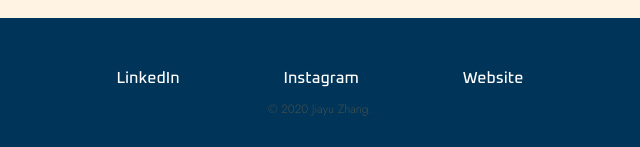
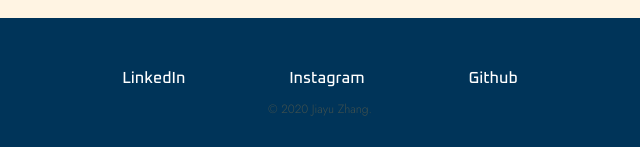
Before and after one commit to nihaojiayu/Personal-Website, a plain HTML site: page index.html in a window 1280 px wide. Shown: the part 2165-2312 px from the top of the page, 320-960 px from the left. Drawn offline with Linux system fonts and the light colour scheme.

Commit message:
Update index.html
Changed the footer link to my github page.

```diff
--- a/index.html
+++ b/index.html
@@ -51,7 +51,7 @@
     <div class="bottom-container">
       <a class="footer-link" href="https://www.linkedin.com/in/jiayuz/">LinkedIn</a>
       <a class="footer-link" href="https://www.instagram.com/nihaojiayu/?hl=en">Instagram</a>
-      <a class="footer-link" href="https://www.appbrewery.co/">Website</a>
+      <a class="footer-link" href="https://github.com/nihaojiayu">Github</a>
       <p class="copy-right">© 2020 Jiayu Zhang.</p>
     </div>
 
```
